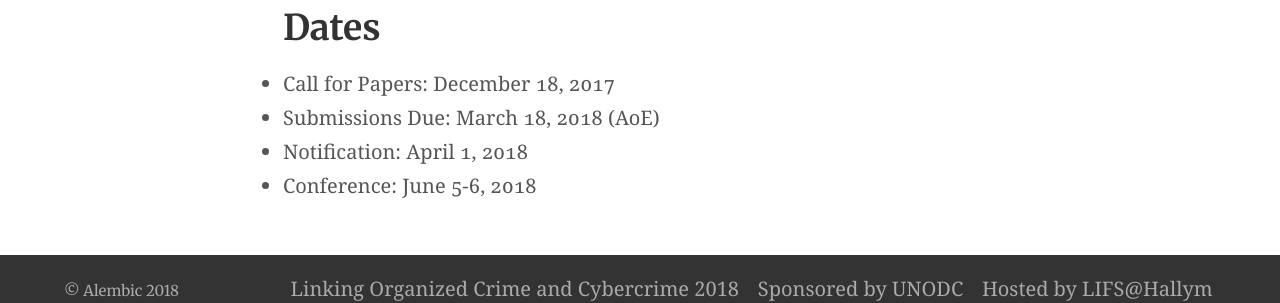
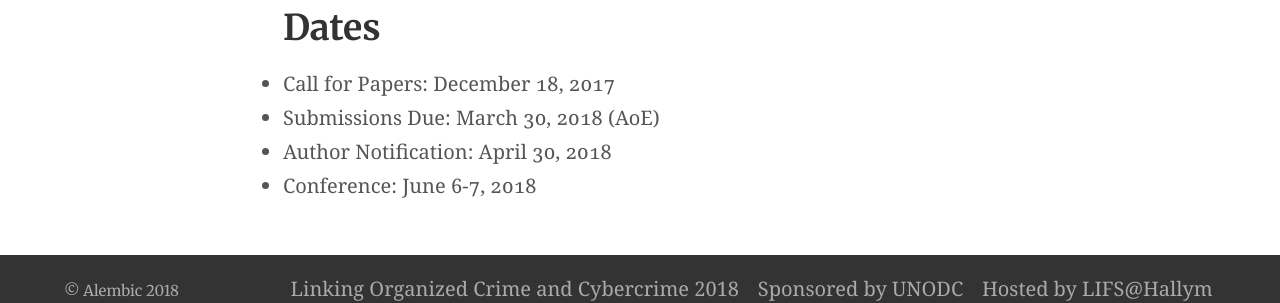
Before and after one commit to LIFSHallym/LOCC, a Jekyll site: the page built from index.md, in a window 1280 px wide. Shown: the part 1039-1342 px from the top of the page. Built offline with Jekyll 4.4.1, drawn with Linux system fonts in a browser that asks for light colours; our own code applies the rules of GitHub Pages for plain Markdown files.

Commit message:
date updates

```diff
--- a/index.md
+++ b/index.md
@@ -24,6 +24,6 @@ Please [submit](https://locc.dfir.science/submit/) your paper now.
 
 ## Dates
 * Call for Papers: December 18, 2017
-* Submissions Due: March 18, 2018 (AoE)
-* Notification: April 1, 2018
-* Conference: June 5-6, 2018
+* Submissions Due: March 30, 2018 (AoE)
+* Author Notification: April 30, 2018
+* Conference: June 6-7, 2018
```
Also changed, not shown: about.md (+3 -3 lines), venue.md (+1 -1 lines).
